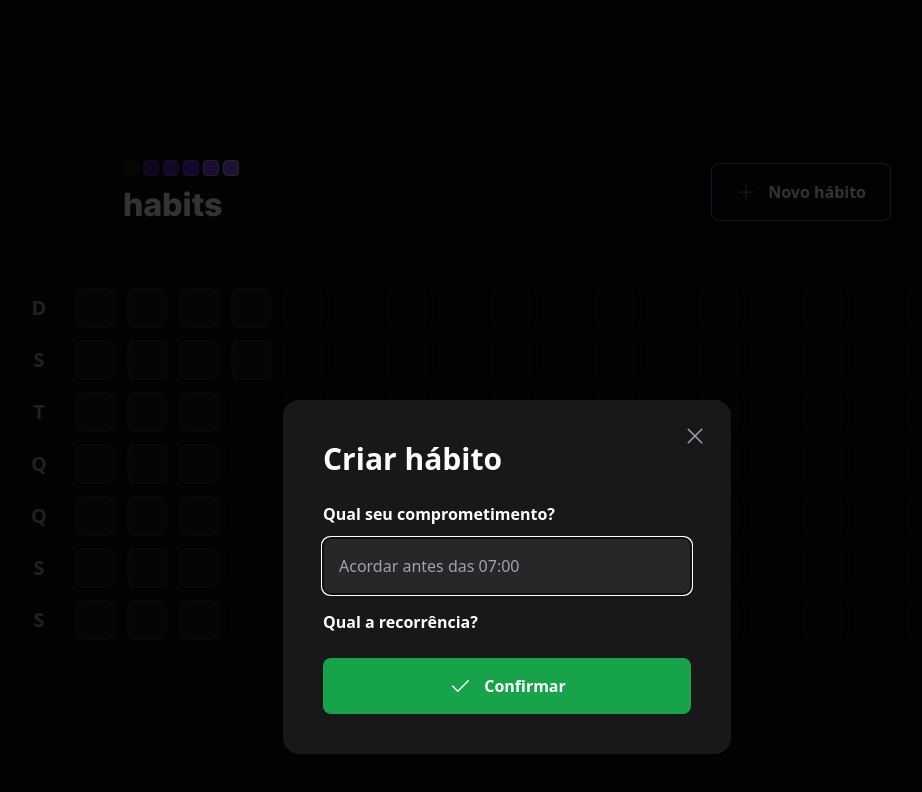
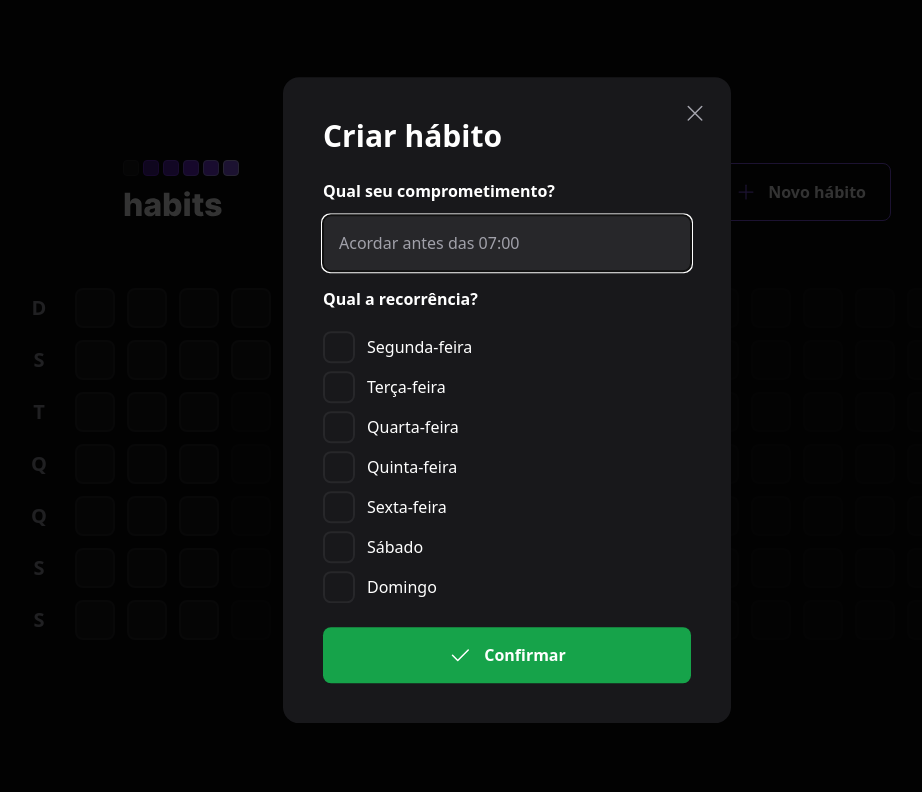
Before and after one commit to mbagatini/nlw-setup, a React (Vite) app in the folder web/: page / in a window 1280 px wide. Both pictures are taken after a click on the button "Novo hábito". Shown: the top 792 px of the page, without its empty margins (133-1055 px from the left). Built offline with nearby package versions, Linux system fonts and the light colour scheme.

Commit message:
Adding checkboxes to forms

```diff
--- a/web/package.json
+++ b/web/package.json
@@ -9,6 +9,7 @@
     "preview": "vite preview"
   },
   "dependencies": {
+    "@radix-ui/react-checkbox": "^1.0.1",
     "@radix-ui/react-dialog": "^1.0.2",
     "@radix-ui/react-popover": "1.0.3",
     "@radix-ui/react-progress": "^1.0.1",
--- /dev/null
+++ b/web/src/components/Checkbox.tsx
@@ -0,0 +1,20 @@
+import * as CheckboxPrimitive from '@radix-ui/react-checkbox';
+import { Check } from 'phosphor-react';
+
+interface CheckboxProps extends CheckboxPrimitive.CheckboxIndicatorProps {
+	title: string;
+}
+
+export function Checkbox({ title, ...rest }: CheckboxProps) {
+	return (
+		<CheckboxPrimitive.Root className="flex gap-3 items-center group">
+			<div className="w-8 h-8 border-2 border-zinc-800 rounded-lg flex items-center group-data-[state=checked]:bg-green-500 group-data-[state=checked]:border-none text-white"
+			>
+				<CheckboxPrimitive.Indicator className="p-1.5">
+					<Check size={20} />
+				</CheckboxPrimitive.Indicator>
+			</div>
+			<span className={`text-white ${rest.className}`}>{title}</span>
+		</CheckboxPrimitive.Root >
+	)
+}
--- a/web/src/components/HabitDay.tsx
+++ b/web/src/components/HabitDay.tsx
@@ -2,6 +2,8 @@ import * as Popover from '@radix-ui/react-popover';
 import * as Progress from '@radix-ui/react-progress';
 import clsx from 'clsx';
 import { useState } from 'react';
+
+import { Checkbox } from './Checkbox';
 
 interface HabitProps {
 	amount: number;
@@ -15,6 +17,8 @@ interface HabitDayProps {
 export function HabitDay({ data }: HabitDayProps) {
 	const completedPercentage = Math.round((data.completed / data.amount) * 100);
 	const [progress, setProgress] = useState(completedPercentage);
+
+	const checkboxClass = "font-semibold text-xl leading-tight group-data-[state=checked]:line-through group-data-[state=checked]:text-zinc-400";
 
 	return (
 		<Popover.Root>
@@ -39,10 +43,11 @@ export function HabitDay({ data }: HabitDayProps) {
 						/>
 					</Progress.Root>
 
-					<p>oi</p>
-					<p>oi</p>
-					<p>oi</p>
-					<p>oi</p>
+					<div className='flex flex-col gap-3'>
+						<Checkbox title="minha atividade" className={checkboxClass} />
+						<Checkbox title="minha atividade" className={checkboxClass} />
+						<Checkbox title="minha atividade" className={checkboxClass} />
+					</div>
 
 					<Popover.Arrow height={8} width={16} className="fill-zinc-900" />
 				</Popover.Content>
--- a/web/src/components/Header.tsx
+++ b/web/src/components/Header.tsx
@@ -19,7 +19,7 @@ export function Header() {
 
 				<Dialog.Portal>
 					<Dialog.Overlay className='w-screen h-screen bg-black/80 fixed inset-0' />
-					<Dialog.Content className="absolute bg-zinc-900 p-10 rounded-2xl w-full max-w-md top-1/2 left-1/2 -translate-x-1/2">
+					<Dialog.Content className="absolute bg-zinc-900 p-10 rounded-2xl w-full max-w-md top-1/2 left-1/2 -translate-x-1/2 -translate-y-1/2">
 						<NewHabitForm />
 					</Dialog.Content>
 				</Dialog.Portal>
--- a/web/src/components/NewHabitForm.tsx
+++ b/web/src/components/NewHabitForm.tsx
@@ -1,6 +1,8 @@
 import * as Dialog from '@radix-ui/react-dialog';
 import { Check, X } from 'phosphor-react';
 import { useState } from 'react';
+
+import { Checkbox } from './Checkbox';
 
 export function NewHabitForm() {
 	const [title, setTitle] = useState("");
@@ -22,10 +24,18 @@ export function NewHabitForm() {
 					/>
 				</fieldset>
 
-				<fieldset className='flex flex-col '>
-					<label className="font-semibold" htmlFor="name">
+				<fieldset className='flex flex-col gap-2'>
+					<label className="font-semibold mb-3">
 						Qual a recorrência?
 					</label>
+
+					<Checkbox title="Segunda-feira" />
+					<Checkbox title="Terça-feira" />
+					<Checkbox title="Quarta-feira" />
+					<Checkbox title="Quinta-feira" />
+					<Checkbox title="Sexta-feira" />
+					<Checkbox title="Sábado" />
+					<Checkbox title="Domingo" />
 				</fieldset>
 
 				<Dialog.Close asChild>
```
Also changed, not shown: 1 other file (tests, documents, lock files or other folders).
